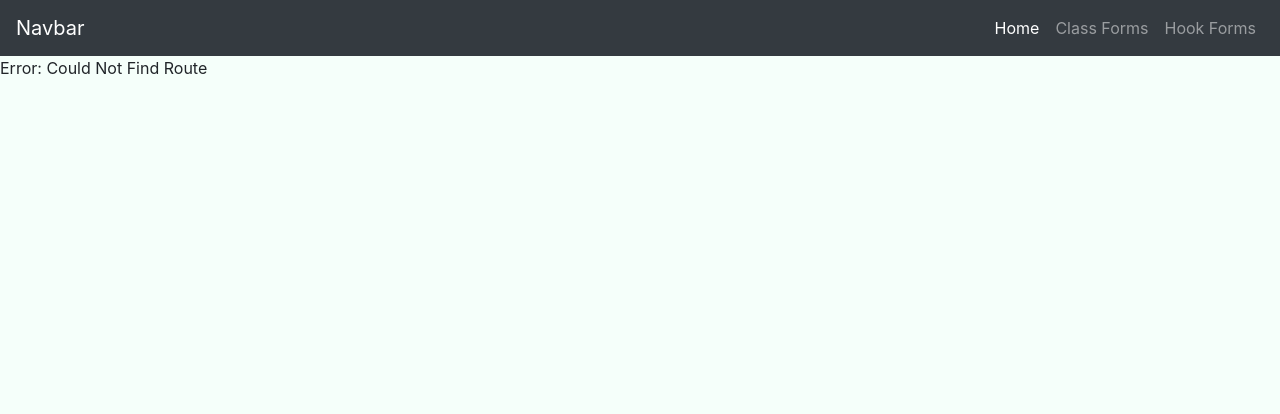
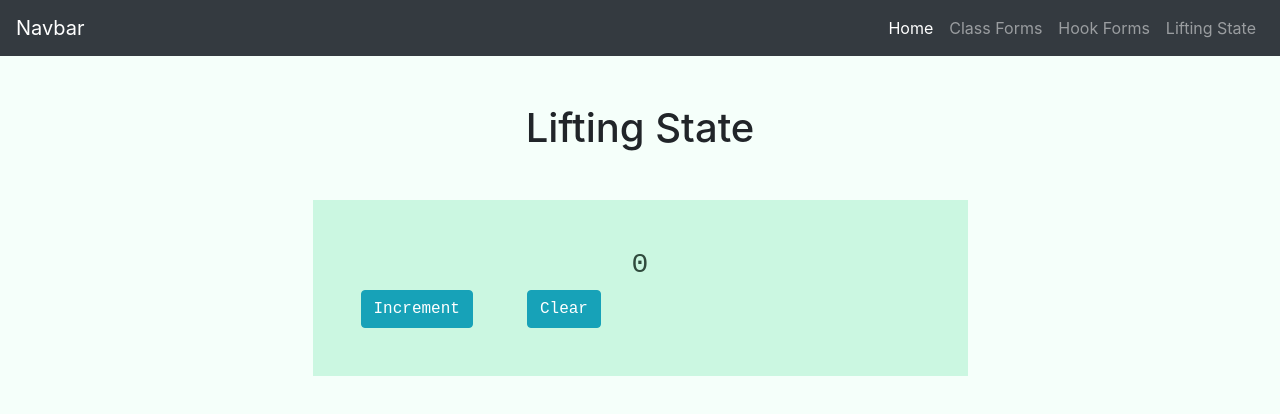
Before and after one commit to Ardeeter/learningReact, a React (Create React App) app in the folder forms/: page /lifting_state in a window 1280 px wide. Shown: the top 414 px of the page. Built offline with nearby package versions, Linux system fonts and the light colour scheme.

Commit message:
lifting state with class

```diff
--- a/forms/src/components/layout/Header.js
+++ b/forms/src/components/layout/Header.js
@@ -11,9 +11,10 @@ const Header = () => {
   </button>
   <div className="collapse navbar-collapse" id="navbarNavAltMarkup">
     <div className="navbar-nav ml-auto">
-      <Link className="nav-item nav-link active" href="#">Home <span className="sr-only">(current)</span></Link>
-      <Link className="nav-item nav-link" href="#">Class Forms</Link>
-      <Link className="nav-item nav-link" href="#">Hook Forms</Link>
+      <Link className="nav-item nav-link active" href="/">Home <span className="sr-only">(current)</span></Link>
+      <Link className="nav-item nav-link" href="/forms">Class Forms</Link>
+      <Link className="nav-item nav-link" href="/formhooks">Hook Forms</Link>
+      <Link className="nav-item nav-link" href="/lifting_state">Lifting State</Link>
     </div>
   </div>
 </nav>
--- /dev/null
+++ b/forms/src/components/liftingState/Clear.js
@@ -0,0 +1,11 @@
+import React from 'react'
+
+const Clear = (props) => {
+  return (
+    <>
+      <button className="btn btn-info" onClick={props.reset}>Clear</button>
+    </>
+  )
+}
+
+export default Clear
--- /dev/null
+++ b/forms/src/components/liftingState/DisplayInfo.js
@@ -0,0 +1,11 @@
+import React from 'react'
+
+const DisplayInfo = ({count}) => {
+  return (
+    <>
+      <h3 className="text-center">{count}</h3>
+    </>
+  )
+}
+
+export default DisplayInfo
--- /dev/null
+++ b/forms/src/components/liftingState/Increment.js
@@ -0,0 +1,12 @@
+import React from 'react'
+
+const Increment = (props) => {
+
+  return (
+    <>
+      <button className="btn btn-info" onClick={props.increment}>Increment</button>
+    </>
+  )
+}
+
+export default Increment
--- /dev/null
+++ b/forms/src/components/liftingState/Parent.js
@@ -0,0 +1,52 @@
+import React, { Component } from 'react'
+import Clear from './Clear'
+import DisplayInfo from './DisplayInfo'
+import Increment from './Increment'
+
+
+class Parent extends Component {
+
+    constructor() {
+        super();
+        this.state = {
+            count: 0
+        }
+    }
+
+    incrementCount = () => {
+        this.setState({
+            count: this.state.count + 1
+        })
+    }
+
+    resetCount = () => {
+        this.setState({
+            count: 0
+        })
+    }
+  render() {
+    return (
+      <>
+        <h1 className= "text-center mt-5">Lifting State</h1>
+
+        <div className="row mt-5">
+            <div className="col-6 offset-3 formColor p-5 formFont">
+
+
+                <DisplayInfo count={this.state.count} />
+
+                <Increment increment={this.incrementCount}/>
+
+                &nbsp;
+                &nbsp;
+                &nbsp;
+
+                <Clear reset={this.resetCount}/>
+            </div>
+        </div>
+      </>
+    )
+  }
+}
+
+export default Parent
--- a/forms/src/index.js
+++ b/forms/src/index.js
@@ -4,6 +4,7 @@ import App from './App';
 import BaseLayout from './components/layout/BaseLayout'
 import Forms from './components/Forms'
 import FormHooks from './components/FormHooks'
+import Parent from './components/liftingState/Parent'
 import 'bootstrap/dist/css/bootstrap.min.css';
 import './assets/styles.css'
 import {
@@ -22,6 +23,7 @@ ReactDOM.render(
           <Route exact path='/' component={App} />
           <Route path='/forms' component={Forms} />
           <Route path='/formhooks' component={FormHooks} />
+          <Route path='/lifting_state' component={Parent} />
           <Route component={NoMatch} />
         </Switch>
       </BaseLayout>
```
